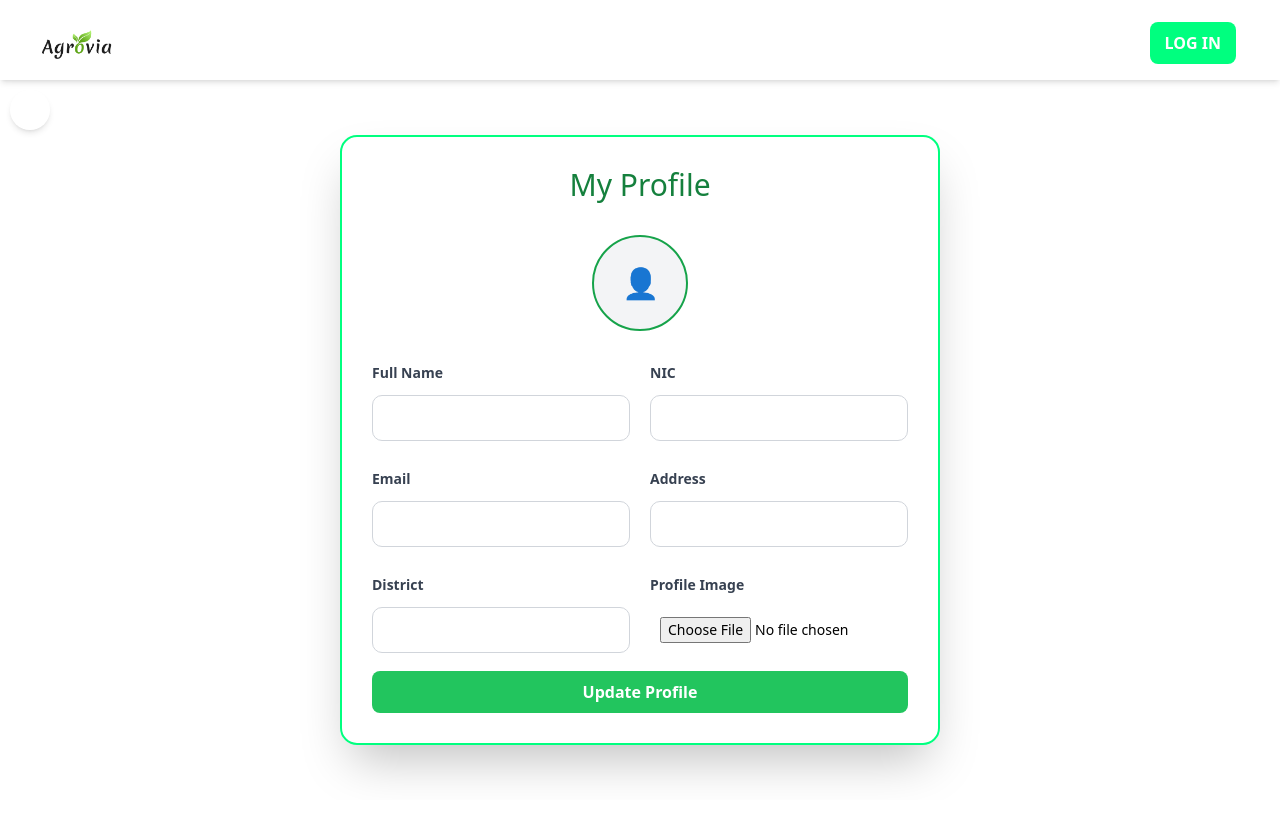
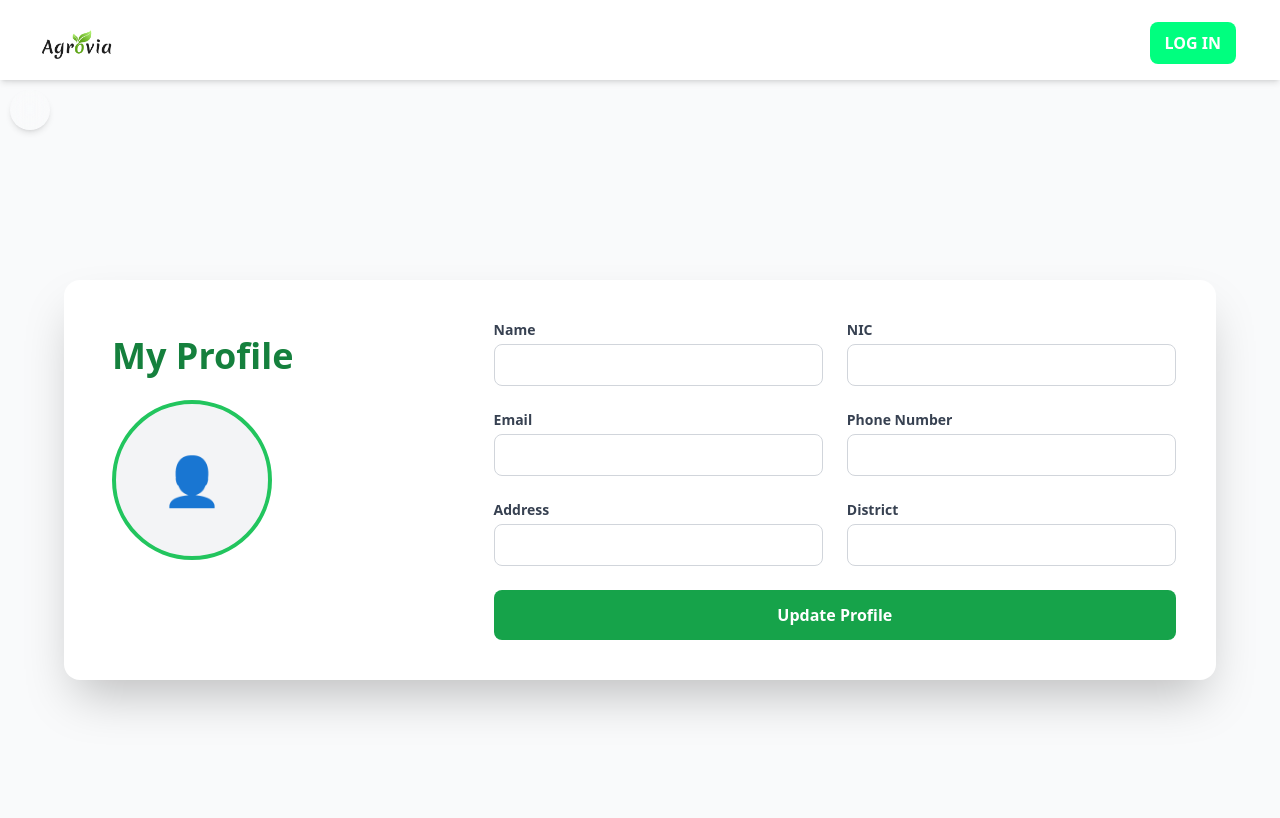
Before and after one commit to SeniruR/Agrovia, a React (Vite) app: page /profile in a window 1280 px wide. Shown: the top 818 px of the page. Built offline with nearby package versions, Linux system fonts and the light colour scheme; some icons are missing.

Commit message:
profile updated1

```diff
--- a/src/pages/Profile.jsx
+++ b/src/pages/Profile.jsx
@@ -1,4 +1,4 @@
-import { useState } from "react";
+import { useRef, useState } from "react";
 
 const Profile = () => {
   const [profile, setProfile] = useState({
@@ -10,6 +10,8 @@ const Profile = () => {
     image: null,
   });
 
+  const fileInputRef = useRef(null);
+
   const handleChange = (e) => {
     const { name, value, files } = e.target;
     setProfile({
@@ -18,164 +20,123 @@ const Profile = () => {
     });
   };
 
+  const handleImageClick = () => {
+    fileInputRef.current.click();
+  };
+
   const handleSubmit = (e) => {
     e.preventDefault();
     alert("Profile updated successfully!");
   };
 
   return (
-        <div className="flex items-center justify-center" style={{ height: "calc(100vh - 80px)" }}>
+    <div className="min-h-screen flex items-center justify-center bg-gray-50 px-6 py-10">
+      <div className="bg-white shadow-2xl rounded-2xl w-full max-w-6xl p-10 flex flex-col md:flex-row gap-12">
+
+        {/* LEFT SIDE: Heading + Image */}
+        <div className="md:w-1/3 flex flex-col items-start justify-start space-y-6 pt-4 pl-2">
+          <h2 className="text-4xl font-bold text-green-700">My Profile</h2>
           <div
-                className="p-10 rounded-2xl shadow-2xl w-[40%] max-w-2xl flex flex-col items-center"
-                style={{
-                    border: "2px solid springgreen",
-                    borderRadius: "17px",
-                    padding: "30px",
-                    width: "-webkit-fill-available",
-                    maxWidth: "600px",
-                }}
+            className="w-40 h-40 rounded-full border-4 border-green-500 bg-gray-100 flex items-center justify-center overflow-hidden cursor-pointer"
+            onClick={handleImageClick}
+            title="Click to change profile image"
           >
-                <h2 className="text-3xl mb-8 text-center text-green-700">My Profile</h2>
-                <div className="w-24 h-24 rounded-full border-2 border-green-600 bg-gray-100 flex items-center justify-center overflow-hidden mb-8">
             {profile.image ? (
               <img
                 src={URL.createObjectURL(profile.image)}
-                            alt="Profile Preview"
+                alt="Profile"
                 className="w-full h-full object-cover"
               />
             ) : (
-                        <span className="text-gray-400 text-3xl">👤</span>
+              <span className="text-gray-400 text-5xl">👤</span>
             )}
           </div>
-                <form onSubmit={handleSubmit} className="w-full">
-                    <div className="grid grid-cols-1 md:grid-cols-2 gap-5">
+          <input
+            type="file"
+            name="image"
+            accept="image/*"
+            ref={fileInputRef}
+            style={{ display: "none" }}
+            onChange={handleChange}
+          />
+        </div>
+
+        {/* RIGHT SIDE: Form Fields */}
+        <form onSubmit={handleSubmit} className="md:w-2/3 grid grid-cols-1 md:grid-cols-2 gap-6">
           <div>
-                            <label className="block text-sm font-semibold text-gray-700 mb-1">Full Name</label>
+            <label className="block text-sm font-semibold text-gray-700 mb-1">Name</label>
             <input
-                                id="name"
               type="text"
               name="name"
               value={profile.name}
               onChange={handleChange}
               required
-                                className="w-full px-4 py-2 border border-gray-300 rounded-lg focus:ring-2 focus:ring-green-400 focus:outline-none transition"
-                                style={{
-                                    backgroundColor: "white",
-                                    padding: "10px",
-                                    width: "-webkit-fill-available",
-                                    borderRadius: "10px",
-                                    margin: "8px 0",
-                                    color: "black",
-                                }}
+              className="w-full px-4 py-2 rounded-lg border border-gray-300 focus:ring-2 focus:ring-green-400 focus:outline-none bg-white text-black"
             />
           </div>
           <div>
             <label className="block text-sm font-semibold text-gray-700 mb-1">NIC</label>
             <input
-                                id="nic"
               type="text"
               name="nic"
               value={profile.nic}
               onChange={handleChange}
               required
-                                className="w-full px-4 py-2 border border-gray-300 rounded-lg focus:ring-2 focus:ring-green-400 focus:outline-none transition"
-                                style={{
-                                    backgroundColor: "white",
-                                    padding: "10px",
-                                    width: "-webkit-fill-available",
-                                    borderRadius: "10px",
-                                    margin: "8px 0",
-                                    color: "black",
-                                }}
+              className="w-full px-4 py-2 rounded-lg border border-gray-300 focus:ring-2 focus:ring-green-400 focus:outline-none bg-white text-black"
             />
           </div>
           <div>
             <label className="block text-sm font-semibold text-gray-700 mb-1">Email</label>
             <input
-                                id="email"
               type="email"
               name="email"
               value={profile.email}
               onChange={handleChange}
               required
-                                className="w-full px-4 py-2 border border-gray-300 rounded-lg focus:ring-2 focus:ring-green-400 focus:outline-none transition"
-                                style={{
-                                    backgroundColor: "white",
-                                    padding: "10px",
-                                    width: "-webkit-fill-available",
-                                    borderRadius: "10px",
-                                    margin: "8px 0",
-                                    color: "black",
-                                }}
+              className="w-full px-4 py-2 rounded-lg border border-gray-300 focus:ring-2 focus:ring-green-400 focus:outline-none bg-white text-black"
+            />
+          </div>
+          <div>
+            <label className="block text-sm font-semibold text-gray-700 mb-1">Phone Number</label>
+            <input
+              type="text"
+              name="address"
+              value={profile.address}
+              onChange={handleChange}
+              required
+              className="w-full px-4 py-2 rounded-lg border border-gray-300 focus:ring-2 focus:ring-green-400 focus:outline-none bg-white text-black"
             />
           </div>
           <div>
             <label className="block text-sm font-semibold text-gray-700 mb-1">Address</label>
             <input
-                                id="address"
               type="text"
-                                name="address"
-                                value={profile.address}
+              name="district"
+              value={profile.district}
               onChange={handleChange}
               required
-                                className="w-full px-4 py-2 border border-gray-300 rounded-lg focus:ring-2 focus:ring-green-400 focus:outline-none transition"
-                                style={{
-                                    backgroundColor: "white",
-                                    padding: "10px",
-                                    width: "-webkit-fill-available",
-                                    borderRadius: "10px",
-                                    margin: "8px 0",
-                                    color: "black",
-                                }}
+              className="w-full px-4 py-2 rounded-lg border border-gray-300 focus:ring-2 focus:ring-green-400 focus:outline-none bg-white text-black"
             />
           </div>
           <div>
             <label className="block text-sm font-semibold text-gray-700 mb-1">District</label>
             <input
-                                id="district"
               type="text"
               name="district"
               value={profile.district}
               onChange={handleChange}
               required
-                                className="w-full px-4 py-2 border border-gray-300 rounded-lg focus:ring-2 focus:ring-green-400 focus:outline-none transition"
-                                style={{
-                                    backgroundColor: "white",
-                                    padding: "10px",
-                                    width: "-webkit-fill-available",
-                                    borderRadius: "10px",
-                                    margin: "8px 0",
-                                    color: "black",
-                                }}
+              className="w-full px-4 py-2 rounded-lg border border-gray-300 focus:ring-2 focus:ring-green-400 focus:outline-none bg-white text-black"
             />
           </div>
-                        <div>
-                            <label className="block text-sm font-semibold text-gray-700 mb-1">Profile Image</label>
-                            <input
-                                id="image"
-                                type="file"
-                                name="image"
-                                accept="image/*"
-                                onChange={handleChange}
-                                className="w-full text-sm text-gray-600"
-                                style={{
-                                    backgroundColor: "white",
-                                    padding: "10px",
-                                    width: "-webkit-fill-available",
-                                    borderRadius: "10px",
-                                    margin: "8px 0",
-                                    color: "black",
-                                }}
-                            />
-                        </div>
-                    </div>
+          <div className="md:col-span-2">
             <button
               type="submit"
-                        className="w-full bg-green-500 text-white py-2 rounded-lg font-semibold hover:bg-green-600 transition"
-                        style={{ marginTop: "10px" }}
+              className="w-full bg-green-600 text-white py-3 rounded-lg font-semibold hover:bg-green-700 transition"
             >
               Update Profile
             </button>
+          </div>
         </form>
       </div>
     </div>
```
Lines whose indentation alone changed are shown as unchanged.
